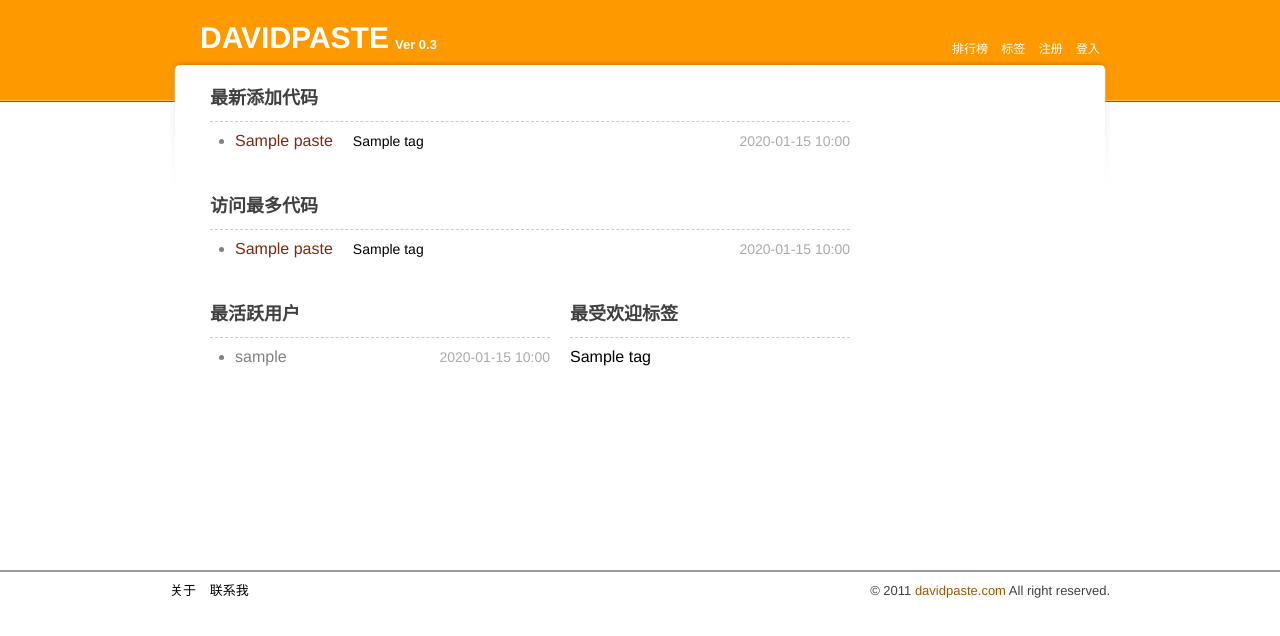
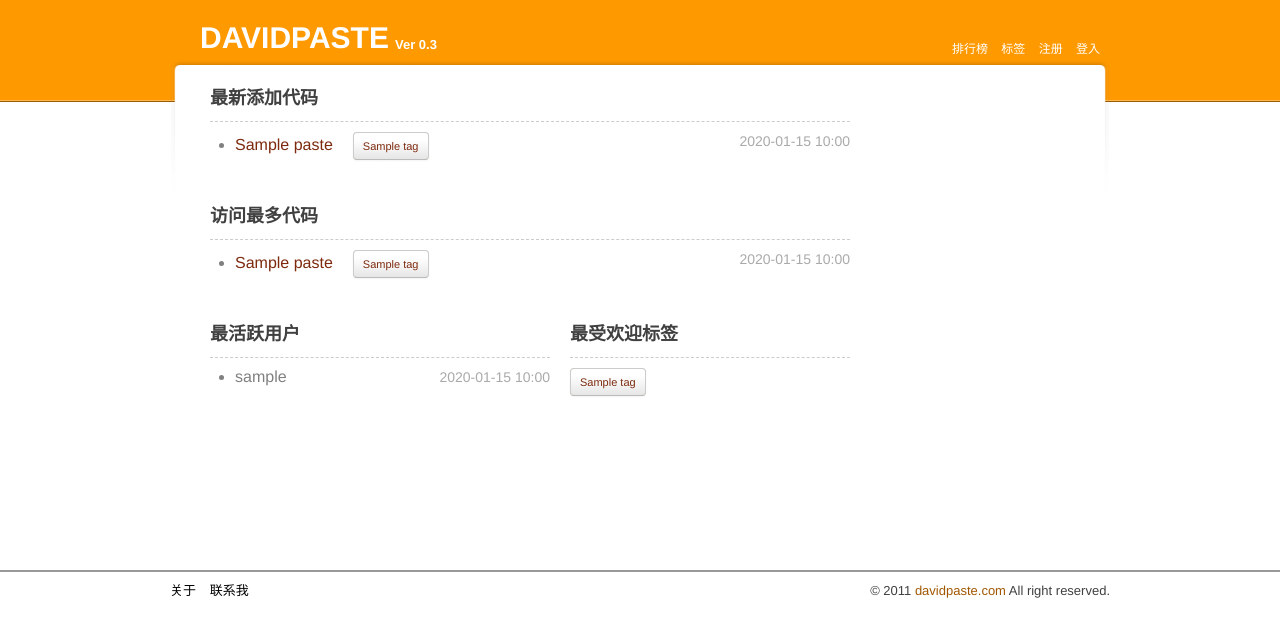
Before and after one commit to darth30joker/davidpaste.com, a Flask app: template templates/rankapp/rank.html in a window 1280 px wide. Shown: the top 636 px of the page. Run offline with Flask 2, Linux system fonts and the light colour scheme; the template is opened without the code that fills it: most values are stand-ins (such as "Sample title", 1, 10 or a date in 2020); parts of the project's set-up code (start-up, migrations or seed data) failed here and were passed over.

Commit message:
finish beautifying

```diff
--- a/static/css/styles.css
+++ b/static/css/styles.css
@@ -7,6 +7,17 @@ body {
     background:url('/static/images/header_bg.png') repeat-x #fff;
 }
 
+a.tag:link,
+a.tag:visited {
+    color:#7D2A0E;
+}
+a.tag {
+    margin-right:10px;
+}
+.tag {
+    background-color:#fb9700;
+    background-image:-moz-linear-gradient(center top , #fb9700, #fb9700 25%, #fb9900);
+}
 /** form **/
 .form p {
     clear:both;
@@ -156,7 +167,7 @@ div#top ul li a:visited {
 #paste_view h1,
 #paste_view h3 {
 	margin-left:30px;
-	margin-bottom:10px;
+    margin-bottom:0;
 }
 #paste_view h1 {
 	font-size:25px;
@@ -184,8 +195,6 @@ div#top ul li a:visited {
 #paste_view h4 {
     font-size: 16px;
     margin-left: 30px;
-    margin-top: 10px;
-    margin-bottom:10px;
 }
 #paste_view h4 a:link,
 #paste_view h4 a:visited {
@@ -214,19 +223,11 @@ div#top ul li a:visited {
     background:none;
     padding:0;
     white-space:pre;
+    font-size:13px;
 }
 
 /** tag view page **/
-#tag_view a {
-	font-size:14px;
-}
-#tag_view a:link,
-#tag_view a:visited {
-	color:#333;
-}
-#tag_view a:hover {
-	color:black;
-}
+
 
 /** register page **/
 #register {
@@ -263,26 +264,9 @@ div.rank ul li a:link,
 div.rank ul li a:visited {
     color:#7d2a0e;
 }
-div.rank ul li a.tag {
-    font-size:14px;
-    margin-right:5px;
-}
+
 div.rank ul li span {
     float:right;
     color:#aaa;
     font-size:14px;
 }
-div.rank a.tag {
-    font-size:16px;
-    margin-right:10px;
-}
-div.rank ul li a.tag:link,
-div.rank ul li a.tag:visited,
-div.rank a.tag:link,
-div.rank a.tag:visited {
-    color:black;
-}
-div.rank ul li a.tag:hover,
-div.rank a.tag:hover {
-    color:red;
-}
--- a/templates/rankapp/rank.html
+++ b/templates/rankapp/rank.html
@@ -4,13 +4,13 @@
 <div class="rank span11">
     <h2>最新添加代码</h2>
     <ul>{% for paste in new_pastes %}
-        <li><a href="{{ url_for('pasteapp.view', paste_id=paste.id) }}">{{ paste.title }}</a>{% for tag in paste.tags %}<a href="{{ url_for('tagapp.view', tag_name=tag.name) }}" class="tag">{{ tag.name }}</a>{% endfor %}<span>{{ paste.created_time | dateformat }}<span></li>
+        <li><a href="{{ url_for('pasteapp.view', paste_id=paste.id) }}">{{ paste.title }}</a>{% for tag in paste.tags %}<a href="{{ url_for('tagapp.view', tag_name=tag.name) }}" class="btn small tag">{{ tag.name }}</a>{% endfor %}<span>{{ paste.created_time | dateformat }}<span></li>
         {% endfor %}</ul>
 </div>
 <div class="rank span11">
     <h2>访问最多代码</h2>
     <ul>{% for paste in top_pastes %}
-        <li><a href="{{ url_for('pasteapp.view', paste_id=paste.id) }}">{{ paste.title }}</a>{% for tag in paste.tags %}<a href="{{ url_for('tagapp.view', tag_name=tag.name) }}" class="tag">{{ tag.name }}</a>{% endfor %}<span>{{ paste.created_time | dateformat }}<span></li>
+        <li><a href="{{ url_for('pasteapp.view', paste_id=paste.id) }}">{{ paste.title }}</a>{% for tag in paste.tags %}<a href="{{ url_for('tagapp.view', tag_name=tag.name) }}" class="btn small tag">{{ tag.name }}</a>{% endfor %}<span>{{ paste.created_time | dateformat }}<span></li>
         {% endfor %}</ul>
 </div>
 <div class="row">
@@ -23,7 +23,7 @@
     <div class="rank span5">
         <h2>最受欢迎标签</h2>
         {% for tag in top_tags %}
-            <a href="{{ url_for('tagapp.view', tag_name=tag.name) }}" class="tag">{{ tag.name }}</a>
+            <a href="{{ url_for('tagapp.view', tag_name=tag.name) }}" class="btn small tag" style="margin-bottom:5px;">{{ tag.name }}</a>
         {% endfor %}
     </div>
 </div>
--- a/templates/tagapp/list.html
+++ b/templates/tagapp/list.html
@@ -2,8 +2,8 @@
 {% block title %}查看所有Tags{% endblock %}
 {% block content %}
 <div id="tag_view">
-    <ul>{% for tag in tags %}
-        <li><a href="{{ url_for('tagapp.view', tag_name=tag.name) }}">{{ tag.name }}</a></li>
-        {% endfor %}</ul>
+    {% for tag in tags %}
+    	<a href="{{ url_for('tagapp.view', tag_name=tag.name) }}" class="btn small tag" style="margin-bottom:5px;">{{ tag.name }}</a>
+    {% endfor %}
 </div>
 {% endblock %}
--- a/templates/tagapp/view.html
+++ b/templates/tagapp/view.html
@@ -1,9 +1,9 @@
 {% extends 'base.html' %}
 {% block title %}{{ tag.name }}{% endblock %}
 {% block content %}
-<div id="tag_view">
+<div class="rank span11">
     <ul>{% for paste in pastes %}
-        <li><a href="{{ url_for('pasteapp.view', paste_id=paste.id) }}">{{ paste.title }} @ {{ paste.created_time | dateformat }} </a></li>
+        <li><a href="{{ url_for('pasteapp.view', paste_id=paste.id) }}">{{ paste.title }}</a>{% for tag in paste.tags %}<a href="{{ url_for('tagapp.view', tag_name=tag.name) }}" class="btn small tag">{{ tag.name }}</a>{% endfor %}<span>{{ paste.created_time | dateformat }}<span></li>
         {% endfor %}</ul>
 </div>
 {% endblock %}
```
